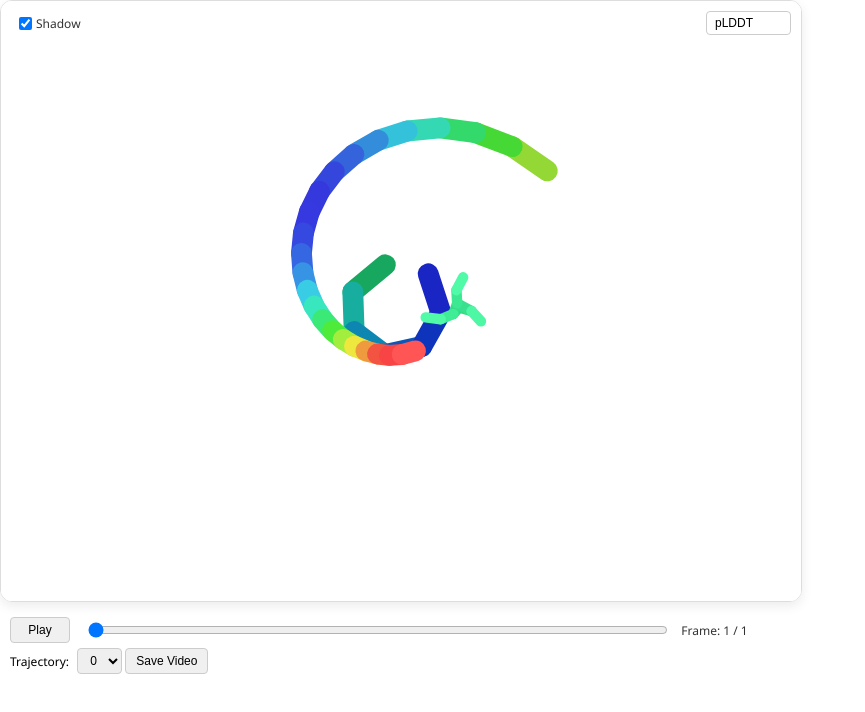
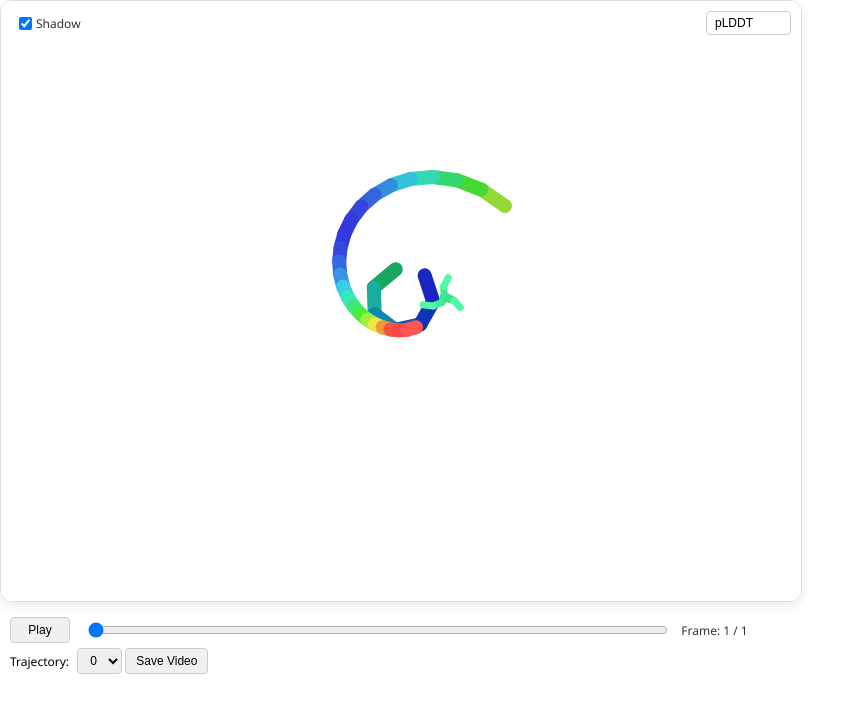
Before and after one commit to sokrypton/py2Dmol, a plain HTML site: page py2Dmol/resources/pseudo_3D_viewer.html in a window 1280 px wide. Shown: the whole page, without its empty margins (0-865 px from the left). Drawn offline with Linux system fonts and the light colour scheme.

Commit message:
Update pseudo_3D_viewer.html

```diff
--- a/py2Dmol/resources/pseudo_3D_viewer.html
+++ b/py2Dmol/resources/pseudo_3D_viewer.html
@@ -1,4 +1,3 @@
-
 <!DOCTYPE html>
 <html lang="en">
 <head>
@@ -217,7 +216,7 @@
         function generateProteinCurve(n) { const coords = []; const plddts = []; const chains = []; const atomTypes = []; let angle = 0, z = 0; const numProtein = n - 10; for (let i = 0; i < n; i++) { const t = i / n; chains.push(i < n / 2 ? 'A' : 'B'); if (i >= numProtein) { atomTypes.push('L'); plddts.push(75.0); const protEnd = coords[numProtein - 1] || new Vec3(0,0,0); const lt = (i - numProtein) / 10.0; const lx = protEnd.x + 5 + lt * 5 * Math.cos(lt * 20); const ly = protEnd.y + 5 + lt * 5 * Math.sin(lt * 20); const lz = protEnd.z - 3 + lt * 3; coords.push(new Vec3(lx, ly, lz)); } else { atomTypes.push('P'); plddts.push((Math.sin(t * Math.PI * 6) * 0.5 + 0.5) * 50 + 40); const freq = 2 + Math.sin(t * Math.PI * 2) * 1.5; angle += 0.3 * freq; const radius = 15 + 10 * Math.sin(t * Math.PI * 4); const x = radius * Math.cos(angle); const y = radius * Math.sin(angle); z += 0.5 + 0.3 * Math.sin(t * Math.PI * 8); coords.push(new Vec3(x, y, z)); } } return {coords, plddts, chains, atomTypes}; }
 
         // ============================================================================
-        // PSEUDO-3D RENDERER (Updated for Video Recording)
+        // PSEUDO-3D RENDERER (Updated for Video Recording & Global Zoom)
         // ============================================================================
         class Pseudo3DRenderer {
             constructor(canvas) {
@@ -235,7 +234,7 @@
                 this.lineWidth = 3.0;
                 this.shadowIntensity = 0.95;
                 this.shadowEnabled = true;
-                this.fixedBounds = null;
+                // REMOVED: this.fixedBounds = null;
                 // Performance
                 this.lastFrameTime = performance.now();
                 this.fps = 0;
@@ -244,7 +243,7 @@
                 this.chainRainbowScales = {};
 
                 // Animation & Trajectory state
-                this.trajectories = { "default": [] };
+                this.trajectoriesData = { "default": { maxExtent: 0, frames: [] } }; // MODIFIED
                 this.currentTrajectoryName = "default";
                 this.currentFrame = -1;
                 this.isPlaying = false;
@@ -311,7 +310,7 @@
             // Add a new trajectory
             addTrajectory(name) {
                 this.stopAnimation();
-                this.trajectories[name] = [];
+                this.trajectoriesData[name] = { maxExtent: 0, frames: [] }; // MODIFIED
                 this.currentTrajectoryName = name;
                 this.currentFrame = -1;
 
@@ -328,18 +327,33 @@
 
             // Add a frame (data is raw parsed JSON)
             addFrame(data) {
+                // MODIFIED: This function is completely updated
                 if (!this.currentTrajectoryName) {
                     this.currentTrajectoryName = "default";
                 }
-                if (!this.trajectories[this.currentTrajectoryName]) {
-                    this.trajectories[this.currentTrajectoryName] = [];
+                if (!this.trajectoriesData[this.currentTrajectoryName]) {
+                    this.trajectoriesData[this.currentTrajectoryName] = { maxExtent: 0, frames: [] };
                 }
 
-                const trajectory = this.trajectories[this.currentTrajectoryName];
-                trajectory.push(data);
+                const trajectory = this.trajectoriesData[this.currentTrajectoryName];
+                trajectory.frames.push(data);
+
+                // Calculate max extent for this new frame
+                let maxDistSq = 0;
+                if (data && data.coords) {
+                    for (const c of data.coords) {
+                        // Coords are [x, y, z]
+                        const distSq = c[0]*c[0] + c[1]*c[1] + c[2]*c[2];
+                        if (distSq > maxDistSq) maxDistSq = distSq;
+                    }
+                }
+                const frameMaxExtent = Math.sqrt(maxDistSq);
+
+                // Update the trajectory's overall max extent
+                trajectory.maxExtent = Math.max(trajectory.maxExtent, frameMaxExtent);
 
                 if (!this.isPlaying && !this.isRecording) { // Don't jump if recording
-                    this.setFrame(trajectory.length - 1);
+                    this.setFrame(trajectory.frames.length - 1);
                 }
                 this.updateUIControls();
             }
@@ -349,8 +363,8 @@
                 frameIndex = parseInt(frameIndex);
                 if (!this.currentTrajectoryName) return;
 
-                const trajectory = this.trajectories[this.currentTrajectoryName];
-                if (!trajectory || frameIndex < 0 || frameIndex >= trajectory.length) {
+                const trajectory = this.trajectoriesData[this.currentTrajectoryName]; // MODIFIED
+                if (!trajectory || frameIndex < 0 || frameIndex >= trajectory.frames.length) { // MODIFIED
                     this.currentFrame = -1;
                     this.ctx.fillStyle = '#ffffff';
                     this.ctx.fillRect(0, 0, this.canvas.width, this.canvas.height);
@@ -359,7 +373,7 @@
                 }
 
                 this.currentFrame = frameIndex;
-                const data = trajectory[frameIndex];
+                const data = trajectory.frames[frameIndex]; // MODIFIED
                 this._loadDataIntoRenderer(data); // This calls render()
                 this.updateUIControls();
             }
@@ -377,8 +391,8 @@
             updateUIControls() {
                 if (!this.playButton) return; // UI not ready
 
-                const trajectory = this.trajectories[this.currentTrajectoryName];
-                const total = trajectory ? trajectory.length : 0;
+                const trajectory = this.trajectoriesData[this.currentTrajectoryName]; // MODIFIED
+                const total = trajectory ? trajectory.frames.length : 0; // MODIFIED
                 const current = Math.max(0, this.currentFrame) + 1; // 1-based index
 
                 this.frameSlider.max = Math.max(0, total - 1);
@@ -408,21 +422,21 @@
             // Start the animation loop
             startAnimation() {
                 if (this.isRecording) return; // Can't start if already recording
-                const trajectory = this.trajectories[this.currentTrajectoryName];
-                if (!trajectory || trajectory.length < 2) return;
+                const trajectory = this.trajectoriesData[this.currentTrajectoryName]; // MODIFIED
+                if (!trajectory || trajectory.frames.length < 2) return; // MODIFIED
 
                 this.isPlaying = true;
                 this.updateUIControls();
 
                 const animateStep = () => {
                     if (!this.isPlaying) return;
-                    const currentTrajectory = this.trajectories[this.currentTrajectoryName];
+                    const currentTrajectory = this.trajectoriesData[this.currentTrajectoryName]; // MODIFIED
                     if (!currentTrajectory) {
                         this.stopAnimation();
                         return;
                     }
                     let nextFrame = this.currentFrame + 1;
-                    if (nextFrame >= currentTrajectory.length) {
+                    if (nextFrame >= currentTrajectory.frames.length) { // MODIFIED
                         nextFrame = 0; // Loop back to start
                     }
                     this.setFrame(nextFrame);
@@ -446,8 +460,8 @@
                 if (this.isRecording) return; // Already recording
                 this.stopAnimation(); // Stop playback
 
-                const trajectory = this.trajectories[this.currentTrajectoryName];
-                if (!trajectory || trajectory.length < 2) {
+                const trajectory = this.trajectoriesData[this.currentTrajectoryName]; // MODIFIED
+                if (!trajectory || trajectory.frames.length < 2) { // MODIFIED
                     alert("Not enough frames to record.");
                     return;
                 }
@@ -500,7 +514,7 @@
                     if (!this.isRecording) return;
 
                     recordingFrame++;
-                    if (recordingFrame < trajectory.length) {
+                    if (recordingFrame < trajectory.frames.length) { // MODIFIED
                         this.setFrame(recordingFrame);
                         // Use requestAnimationFrame to ensure canvas is drawn before next step
                         requestAnimationFrame(recordStep);
@@ -533,6 +547,7 @@
 
             // This function is now internal, called by _loadDataIntoRenderer
             setCoords(coords, plddts = [], chains = [], atomTypes = []) {
+                // MODIFIED: Removed centering and bounds calculation
                 this.coords = coords;
                 this.plddts = plddts;
                 this.chains = chains;
@@ -553,26 +568,12 @@
                         scale.max = Math.max(scale.max, colorIndex);
                     }
                 }
-                this.centerCoords();
-                this.calculateFixedBounds();
+                // REMOVED: this.centerCoords();
+                // REMOVED: this.calculateFixedBounds();
             }
 
-            centerCoords() {
-                if (this.coords.length === 0) return;
-                const sum = this.coords.reduce((acc, v) => acc.add(v), new Vec3(0,0,0));
-                const center = sum.mul(1 / this.coords.length);
-                this.coords = this.coords.map(v => v.sub(center));
-            }
-
-            calculateFixedBounds() {
-                if (this.coords.length === 0) return;
-                let maxExtent = 0;
-                for (const coord of this.coords) {
-                    const dist = Math.sqrt(coord.x*coord.x + coord.y*coord.y + coord.z*coord.z);
-                    maxExtent = Math.max(maxExtent, dist);
-                }
-                this.fixedRange = (maxExtent * 2) + this.lineWidth * 2;
-            }
+            // REMOVED: centerCoords() function
+            // REMOVED: calculateFixedBounds() function
 
             // RENDER: This function is unchanged.
             render() {
@@ -706,7 +707,13 @@
                 }
 
                 const order = Array.from({length: n}, (_, i) => i).sort((a, b) => zValues[a] - zValues[b]);
-                const dataRange = this.fixedRange || 50;
+
+                // MODIFIED: Get dataRange from trajectory's maxExtent
+                const trajectory = this.trajectoriesData[this.currentTrajectoryName];
+                // Use 30.0 as a fallback if extent is 0 (e.g., single atom or no data)
+                const maxExtent = (trajectory && trajectory.maxExtent > 0) ? trajectory.maxExtent : 30.0;
+                const dataRange = (maxExtent * 2) + this.lineWidth * 2;
+
                 const canvasSize = Math.min(this.canvas.width, this.canvas.height);
                 const scale = (canvasSize / dataRange) * this.zoom;
                 const pyFigWidthPixels = 480.0;
```
